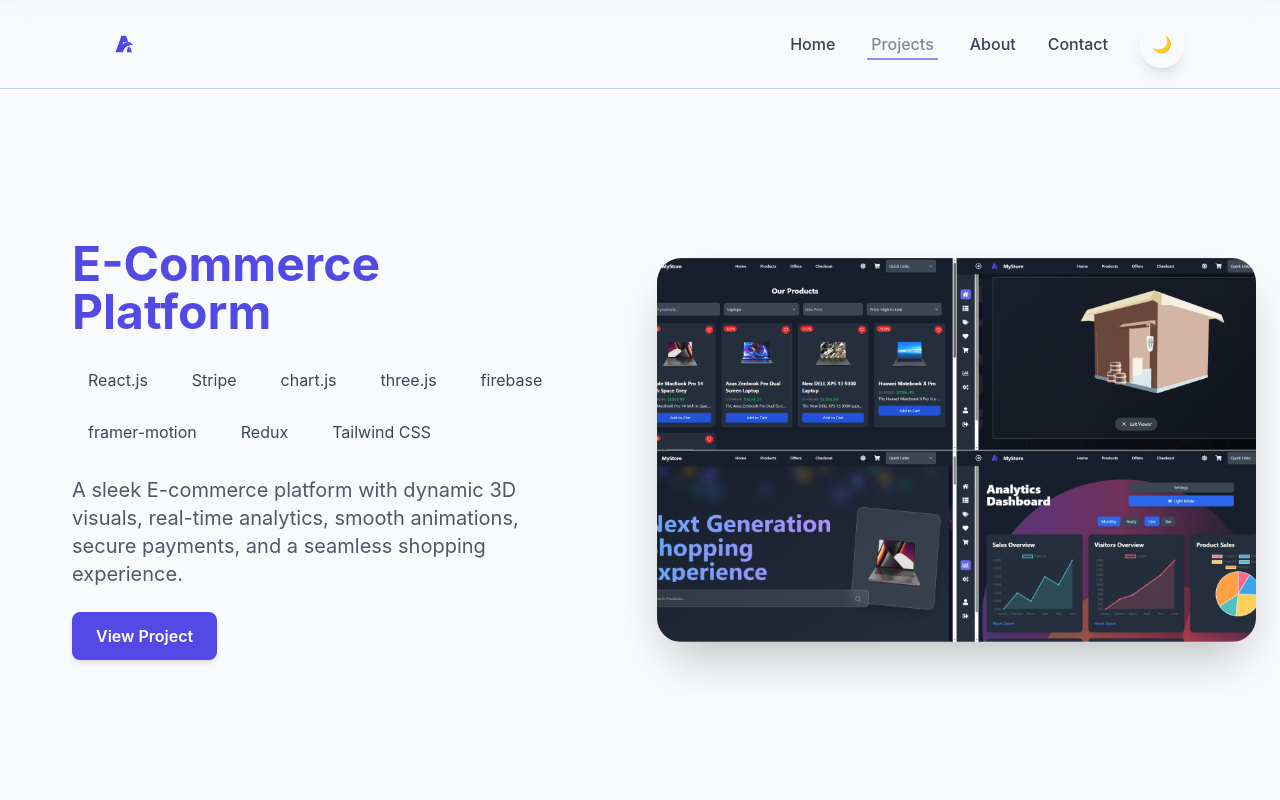
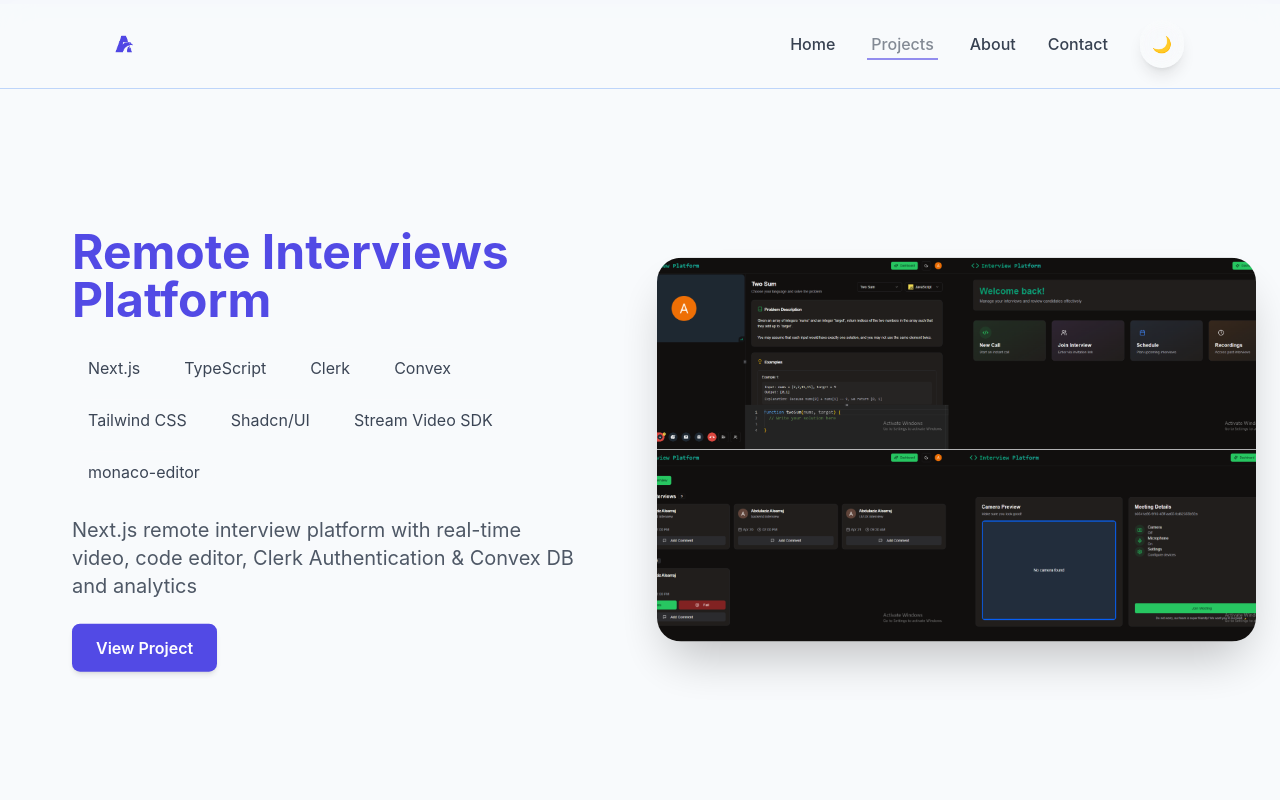
Before and after one commit to Abdulazizalsarraj/Abdulaziz_Alsarraj-Portfolio, a React (Vite) app: page /projects in a window 1280 px wide. Shown: the top 800 px of the page. Built offline with nearby package versions, Linux system fonts and the light colour scheme.

Commit message:
Add remote interviews platform project to portfolio

```diff
--- a/src/data/projects.js
+++ b/src/data/projects.js
@@ -2,7 +2,15 @@ import image1 from "../assets/images/MergedImages.png"
 import image2 from "../assets/images/MergedImages (2).png"
 import image3 from "../assets/images/Screenshot (228).png"
 import image4 from "../assets/images/Screenshot (188).png"
+import image5 from "../assets/images/remoter-interview.png"
 const projects = [
+    {
+      title: "Remote Interviews Platform",
+      tech: ["Next.js", "TypeScript", "Clerk", "Convex", "Tailwind CSS", "Shadcn/UI", "Stream Video SDK", "monaco-editor"],
+      description: "Next.js remote interview platform with real-time video, code editor, Clerk Authentication & Convex DB and analytics",
+      image: image5,
+      link: "https://remote-interview-platform-taupe.vercel.app/"
+    },
     {
       title: "E-Commerce Platform",
       tech: ["React.js", "Stripe", "chart.js", "three.js", "firebase", "framer-motion", "Redux" ,"Tailwind CSS"],
```
Also changed, not shown: src/assets/images/remoter-interview.png (added), 1 other file (tests, documents, lock files or other folders).
